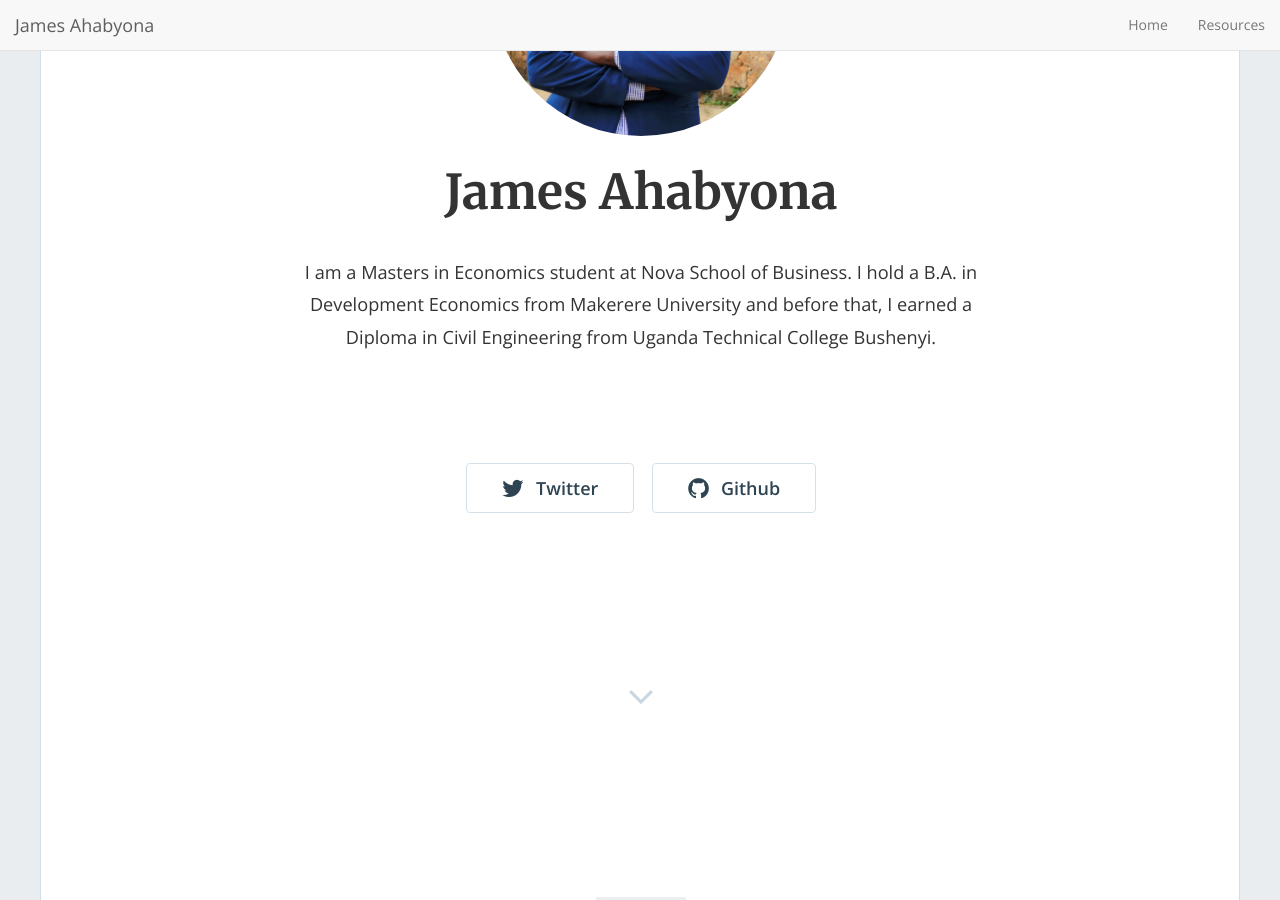
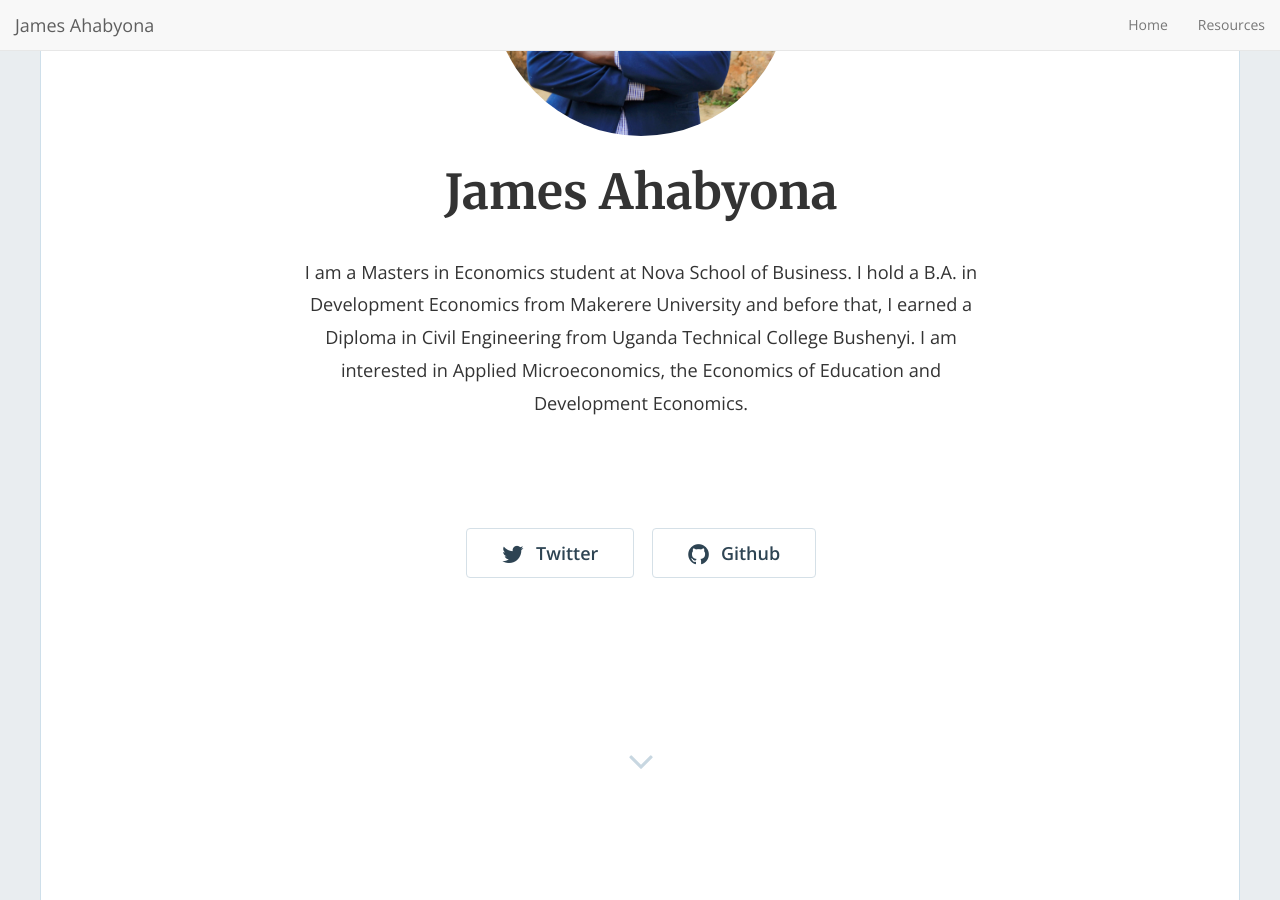
Before and after one commit to mariaelenaguer/mariaelenaguer.github.io, a Jekyll site: the page built from index.html, in a window 1280 px wide and 900 px high, scrolled down 327 px. Built offline with Jekyll 4.4.1, drawn with Linux system fonts in a browser that asks for light colours; nearby versions of some CDN libraries; the list of posts is cut into pages by our own code.

Commit message:
Update _config.yml

```diff
--- a/_config.yml
+++ b/_config.yml
@@ -15,7 +15,8 @@
 # in the templates via {{ site.myvariable }}.
 title: "James Ahabyona"
 email: 'jemo44t@gmail.com'
-description: "I am a Masters in Economics student at Nova School of Business. I hold a B.A. in Development Economics from Makerere University and before that, I earned a Diploma in Civil Engineering from Uganda Technical College Bushenyi."
+description: "I am a Masters in Economics student at Nova School of Business. I hold a B.A. in Development Economics from Makerere University and before that, I earned a Diploma in Civil Engineering from Uganda Technical College Bushenyi. I am interested in Applied Microeconomics, the Economics of Education and Development Economics.
+"
 baseurl: "" # the subpath of your site, e.g. /blog
 url: "https://jamesahabyona.github.io/" # the base hostname & protocol for your site, e.g. https://example.com
 twitter_username: 'a_ha256'
```
